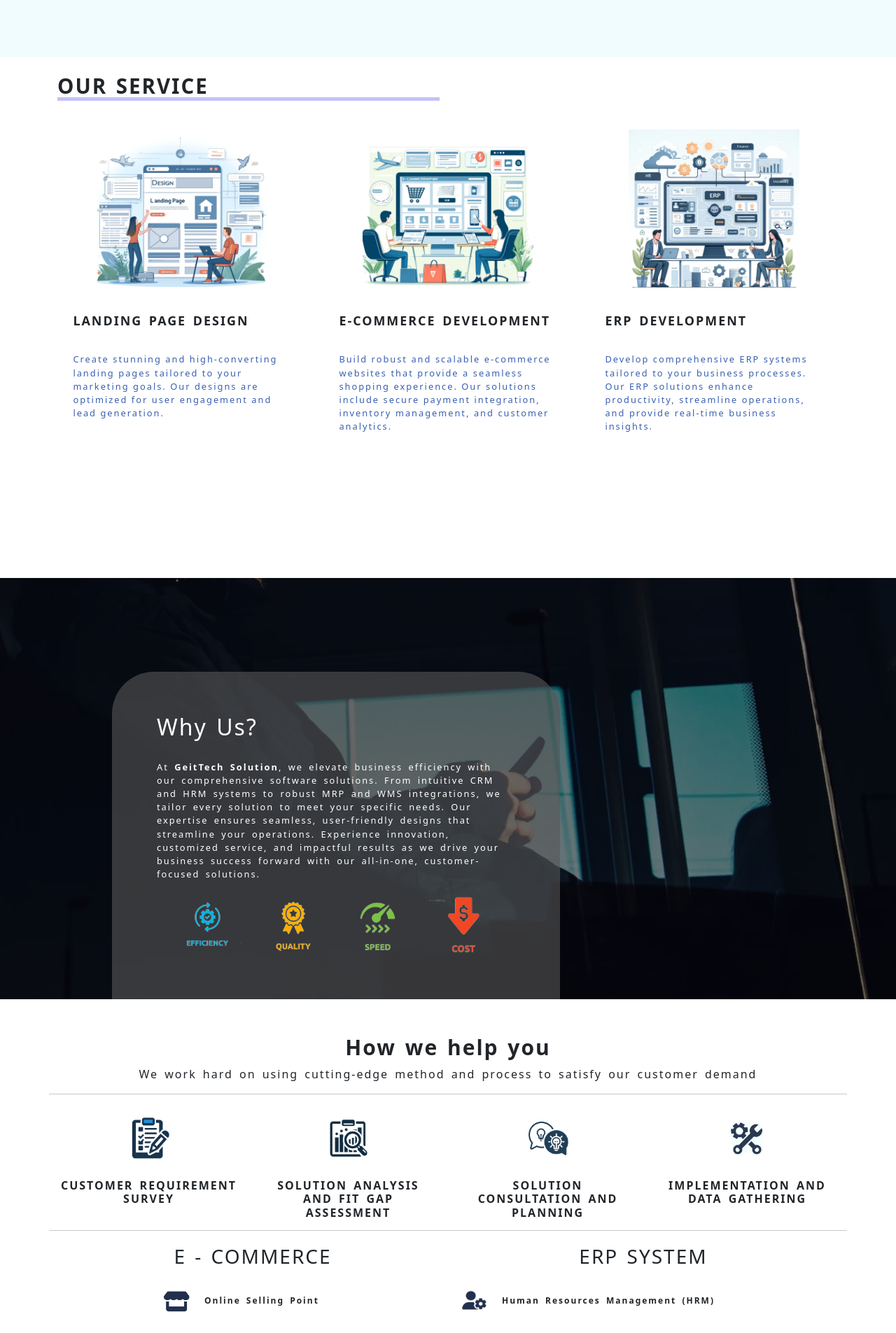
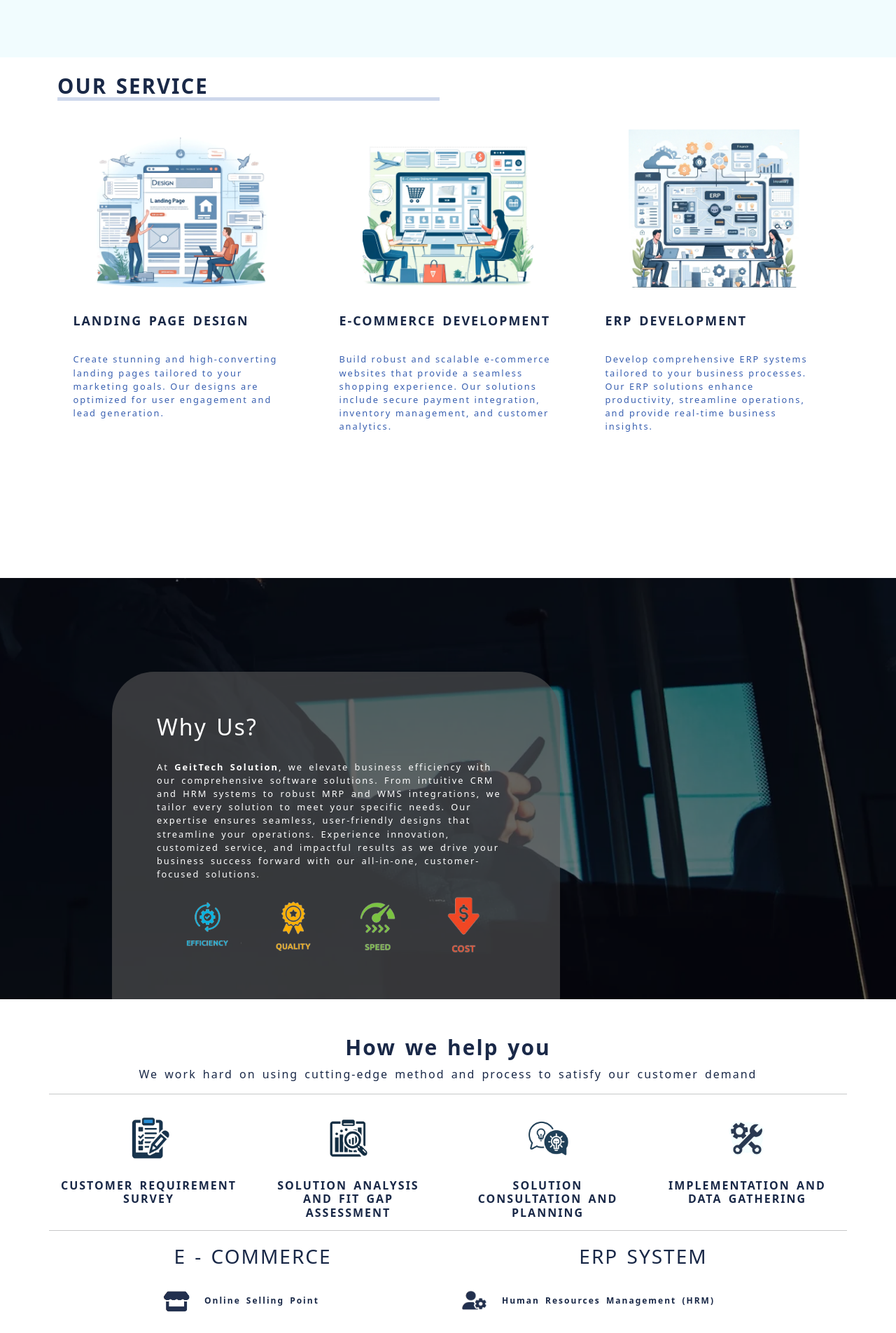
Before and after one commit to GeiT-Tech-Solutions/landing-page, a React (Create React App) app: page / in a window 1280 px wide. Shown: the part 635-2540 px from the top of the page at 70% size. Built offline with nearby package versions, Linux system fonts and the light colour scheme.

Commit message:
fix color

```diff
--- a/src/assets/styles/components/Footer.scss
+++ b/src/assets/styles/components/Footer.scss
@@ -1,3 +1,5 @@
+$dark-blue: #192847;
+
 .img-footer {
     margin-top: 35px;
     width: 100%;
@@ -17,7 +19,7 @@
 
     .footer-bg-content {
         background: rgba($color: #e6e0e0, $alpha: 0.8);
-        color: black;
+        color: $dark-blue;
         position: absolute;
         width: 50%;
         height: 70%;
@@ -56,7 +58,7 @@
                 font-size: 1rem;
                 a{
                     text-decoration: none;
-                    color: #2c416c;
+                    color: $dark-blue;
                 }
 
             }
--- a/src/assets/styles/components/Header.scss
+++ b/src/assets/styles/components/Header.scss
@@ -1,3 +1,5 @@
+$dark-blue: #192847;
+
 .fix {
    margin-right: 3.2vw;
 }
--- a/src/assets/styles/components/SectionEnd.scss
+++ b/src/assets/styles/components/SectionEnd.scss
@@ -1,3 +1,4 @@
+$dark-blue: #192847;
 
 .row-section-end {
     margin-top: 35px;
@@ -6,6 +7,10 @@
     h1 {
         font-weight: 700;
         font-size: 30px;
+        color: $dark-blue;
+    }
+    p {
+        color: $dark-blue;
     }
 }
 
@@ -51,6 +56,7 @@
     .row-section-detail-end-title {
         text-transform: uppercase;
         text-align: center;
+        color: $dark-blue;
     }
 
     .row-section-detail-end-icon {
@@ -65,6 +71,7 @@
         text-transform: capitalize;
         font-weight: 600;
         font-size: 12px;
+        color: $dark-blue;
     }
 }
 
--- a/src/assets/styles/components/SectionService.scss
+++ b/src/assets/styles/components/SectionService.scss
@@ -1,15 +1,18 @@
+$dark-blue: #192847;
+
 .sectionTitle {
     margin-top: 1.9vw;
     font-size: 2.3vw;
     text-transform: uppercase;
     font-weight: 700;
+    color: $dark-blue;
 }
 
 .styleHr {
     margin-top: -10px;
     border: none;
     height: 5px;
-    background-color: #110fd6;
+    background-color: #385FB0;
 }
 
 .card {
@@ -21,6 +24,7 @@
         text-align: left;
         font-size: 1.4vw;
         height: 3.8vw;
+        color: $dark-blue;
     }
     p {
         font-size: 1vw;
--- a/src/assets/styles/custom.scss
+++ b/src/assets/styles/custom.scss
@@ -1,5 +1,5 @@
 // Ghi đè thư viện bootstrap
-
+$dark-blue: #192847;
 .carousel-indicators {
 
     margin: 0 !important;
```
